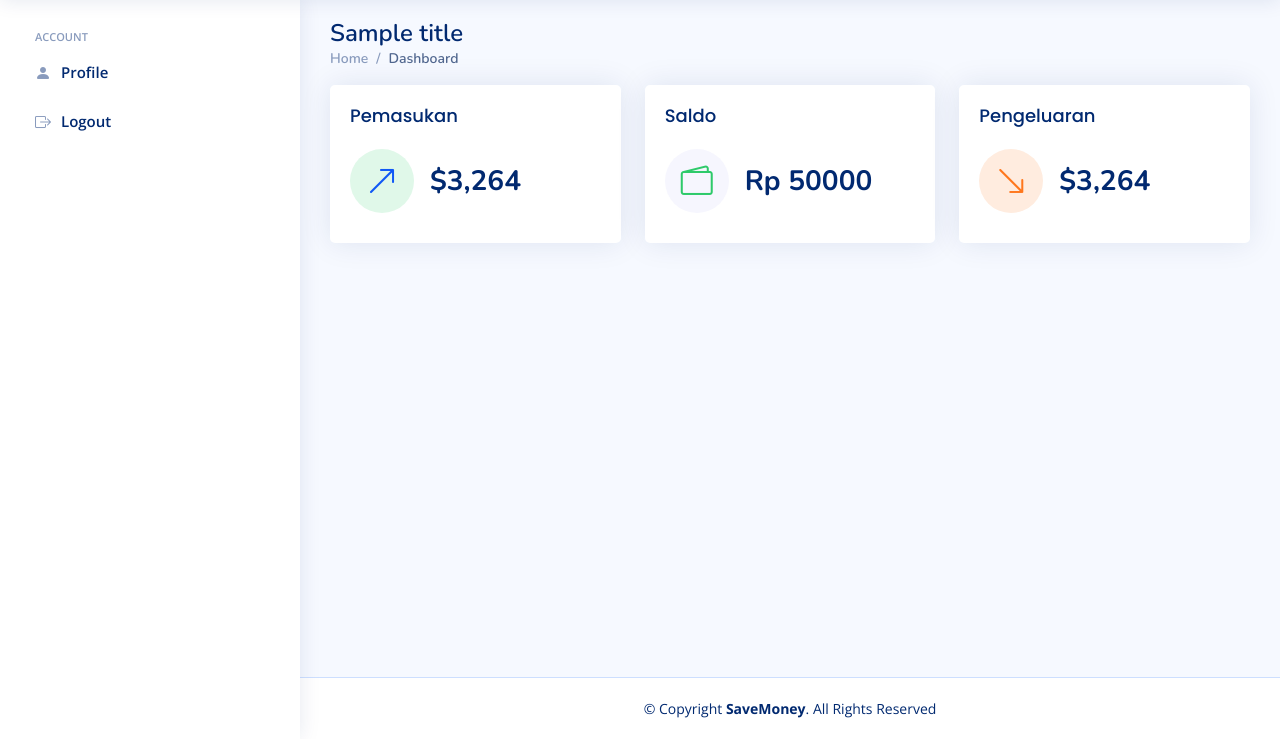
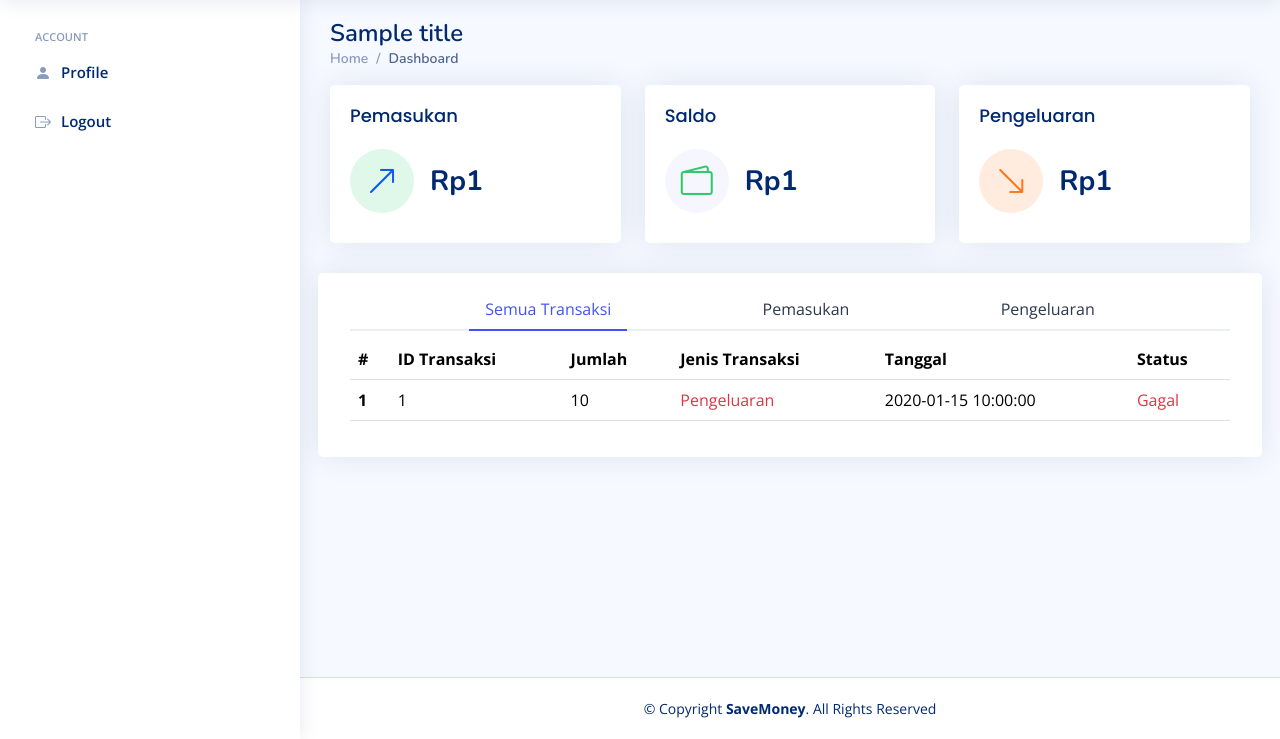
Before and after one commit to ervanchodry112/data-tabungan, a CodeIgniter 4 app: template app/Views/dashboard/dashboard.php in a window 1280 px wide. Shown: the part 61-800 px from the top of the page. Run offline with PHP 8.4 and a stand-in for CodeIgniter, Linux system fonts and the light colour scheme; the template is opened without the code that fills it: most values are stand-ins (such as "Sample title", 1, 10 or a date in 2020); some libraries are stand-ins or nearby versions.

Commit message:
Update Dashboard

```diff
--- a/app/Controllers/Transactions.php
+++ b/app/Controllers/Transactions.php
@@ -52,10 +52,10 @@ class Transactions extends BaseController
 		// dd($data);
 
 		$user = $this->balance->where('id_user', user_id())->first();
-        $new_balance = $user['balance'] + $input['nominal'];
+		$new_balance = $user->balance + $input['nominal'];
 
 		$updateBalance = [
-            'id'    => $user['id'],
+			'id'    => $user->id,
 			'balance'   => $new_balance,
 		];
 
--- a/app/Models/Balance.php
+++ b/app/Models/Balance.php
@@ -9,7 +9,7 @@ class Balance extends Model
 	protected $table            = 'account_balance';
 	protected $primaryKey       = 'id';
 	protected $useAutoIncrement = true;
-    protected $returnType       = 'array';
+	protected $returnType       = Balance::class;
 	protected $useSoftDeletes   = false;
 	protected $allowedFields    = ['id_user', 'balance'];
 
--- a/app/Views/dashboard/dashboard.php
+++ b/app/Views/dashboard/dashboard.php
@@ -32,7 +32,7 @@ echo $this->section('content');
 										<i class="bi bi-arrow-up-right"></i>
 									</div>
 									<div class="ps-3">
-										<h6>$3,264</h6>
+										<h6>Rp<?= number_format($pemasukan->pemasukan) ?></h6>
 									</div>
 								</div>
 							</div>
@@ -49,7 +49,7 @@ echo $this->section('content');
 										<i class="bi bi-wallet2"></i>
 									</div>
 									<div class="ps-3">
-										<h6>Rp 50000</h6>
+										<h6>Rp<?= number_format($balance->balance) ?></h6>
 									</div>
 								</div>
 							</div>
@@ -68,15 +68,137 @@ echo $this->section('content');
 										<i class="bi bi-arrow-down-right"></i>
 									</div>
 									<div class="ps-3">
-										<h6>$3,264</h6>
+										<h6>Rp<?= ($pengeluaran->pengeluaran == null ? '0' : number_format($pengeluaran->pengeluaran)) ?></h6>
 									</div>
 								</div>
 							</div>
 						</div>
 					</div>
+
+					<div class="card">
+						<div class="card-body pt-3">
+							<!-- Bordered Tabs -->
+							<ul class="nav nav-tabs nav-tabs-bordered d-flex justify-content-evenly">
+
+								<li class="nav-item">
+									<button class="nav-link active" data-bs-toggle="tab" data-bs-target="#dashboard-semua">Semua Transaksi</button>
+								</li>
+
+								<li class="nav-item">
+									<button class="nav-link" data-bs-toggle="tab" data-bs-target="#dashboard-masuk">Pemasukan</button>
+								</li>
+
+								<li class="nav-item">
+									<button class="nav-link" data-bs-toggle="tab" data-bs-target="#dashboard-keluar">Pengeluaran</button>
+								</li>
+
+							</ul>
+							<div class="tab-content pt-2">
+
+								<div class="tab-pane fade show active dashboard-semua" id="dashboard-semua">
+									<table class="table table-hover">
+										<thead>
+											<tr>
+												<th scope="col">#</th>
+												<th scope="col">ID Transaksi</th>
+												<th scope="col">Jumlah</th>
+												<th scope="col">Jenis Transaksi</th>
+												<th scope="col">Tanggal</th>
+												<th scope="col">Status</th>
+											</tr>
+										</thead>
+										<tbody>
+											<?php
+											$i = 1;
+											foreach ($transactionAll as $t) {
+											?>
+												<tr>
+													<th scope="row"><?= $i++ ?></th>
+													<td><?= $t->id_history ?></td>
+													<td><?= $t->amount ?></td>
+													<td class="text-<?= ($t->jenis_transaksi == 1 ? 'success">Pemasukan' : 'danger">Pengeluaran') ?></td>
+                                  					<td><?= $t->tanggal ?></td>
+                                    				<td class=" text-<?= ($t->status == 1 ? 'warning">Pending' : ($t->status == 2 ? 'success">Sukses' : 'danger">Gagal')) ?></td>
+
+												</tr>
+											<?php
+											}
+											?>
+										</tbody>
+									</table>
+								</div>
+
+
+								<div class="tab-pane fade show dashboard-masuk" id="dashboard-masuk">
+									<table class="table table-hover">
+										<thead>
+											<tr>
+												<th scope="col">#</th>
+												<th scope="col">ID Transaksi</th>
+												<th scope="col">Jumlah</th>
+												<th scope="col">Tanggal</th>
+												<th scope="col">Status</th>
+											</tr>
+										</thead>
+										<tbody>
+											<?php
+											$i = 1;
+											foreach ($transactionMasuk as $t) {
+											?>
+												<tr>
+													<th scope="row"><?= $i++ ?></th>
+													<td><?= $t->id_history ?></td>
+													<td><?= $t->amount ?></td>
+
+													<td><?= $t->tanggal ?></td>
+													<td class=" text-<?= ($t->status == 1 ? 'warning">Pending' : ($t->status == 2 ? 'success">Sukses' : 'danger">Gagal')) ?></td>
+
+												</tr>
+											<?php
+											}
+											?>
+										</tbody>
+									</table>
+								</div>
+
+								<div class=" tab-pane fade show dashboard-keluar" id="dashboard-keluar">
+														<table class="table table-hover">
+															<thead>
+																<tr>
+																	<th scope="col">#</th>
+																	<th scope="col">ID Transaksi</th>
+																	<th scope="col">Jumlah</th>
+																	<th scope="col">Tanggal</th>
+																	<th scope="col">Status</th>
+																</tr>
+															</thead>
+															<tbody>
+																<?php
+																$i = 1;
+																foreach ($transactionKeluar as $t) {
+																?>
+																	<tr>
+																		<th scope="row"><?= $i++ ?></th>
+																		<td><?= $t->id_history ?></td>
+																		<td><?= $t->amount ?></td>
+
+																		<td><?= $t->tanggal ?></td>
+																		<td class=" text-<?= ($t->status == 1 ? 'warning">Pending' : ($t->status == 2 ? 'success">Sukses' : 'danger">Gagal')) ?></td>
+
+												</tr>
+											<?php
+																}
+											?>
+										</tbody>
+									</table>
+								</div>
+
+							</div><!-- End Bordered Tabs -->
+
+						</div>
+					</div>
 				</div>
 			</div>
-		</div>
 		</div>
 	</section>
 </main>
```
Also changed, not shown: app/Controllers/Dashboard.php (+15 -1 lines). Lines whose indentation alone changed are shown as unchanged.
